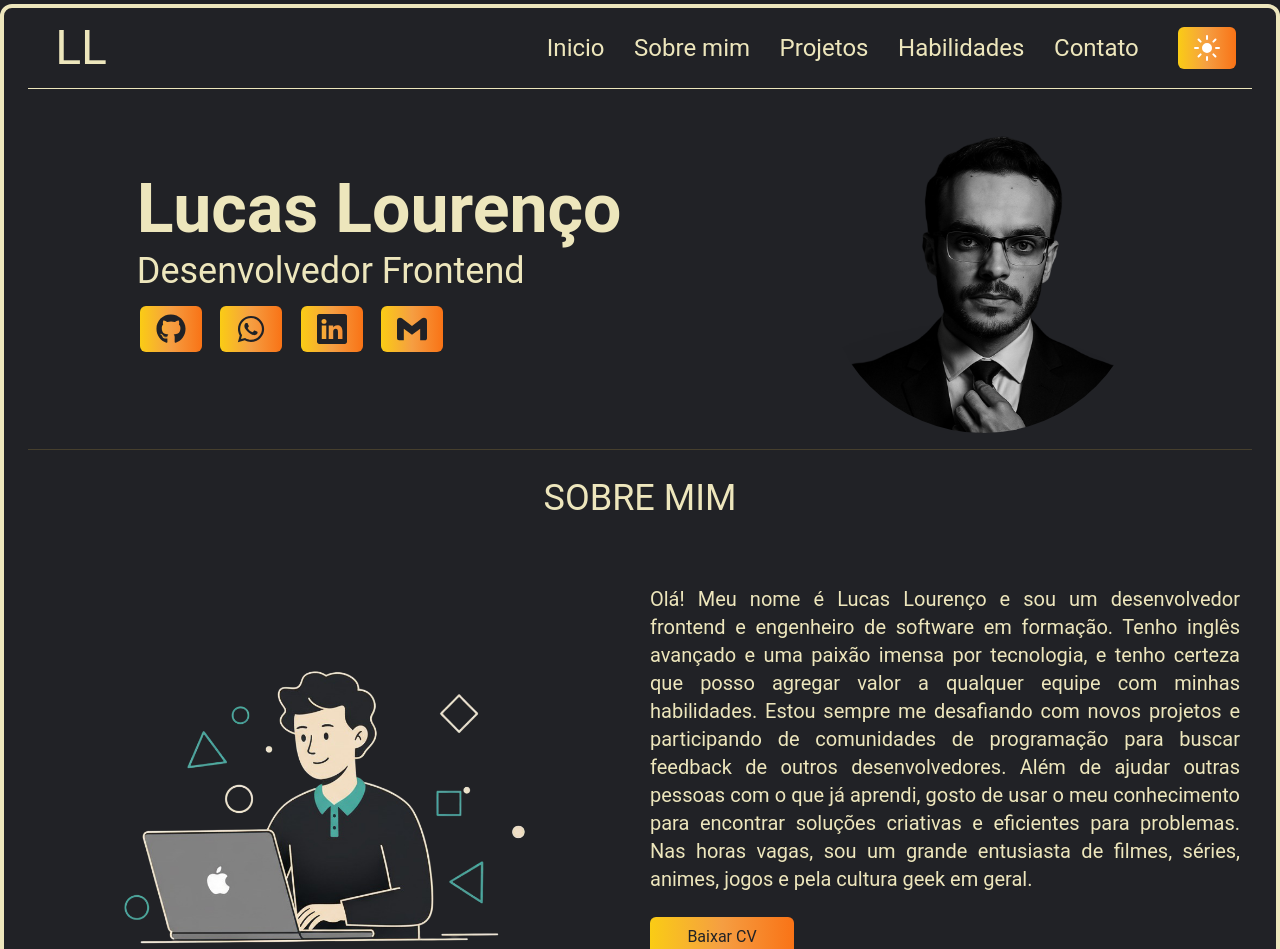
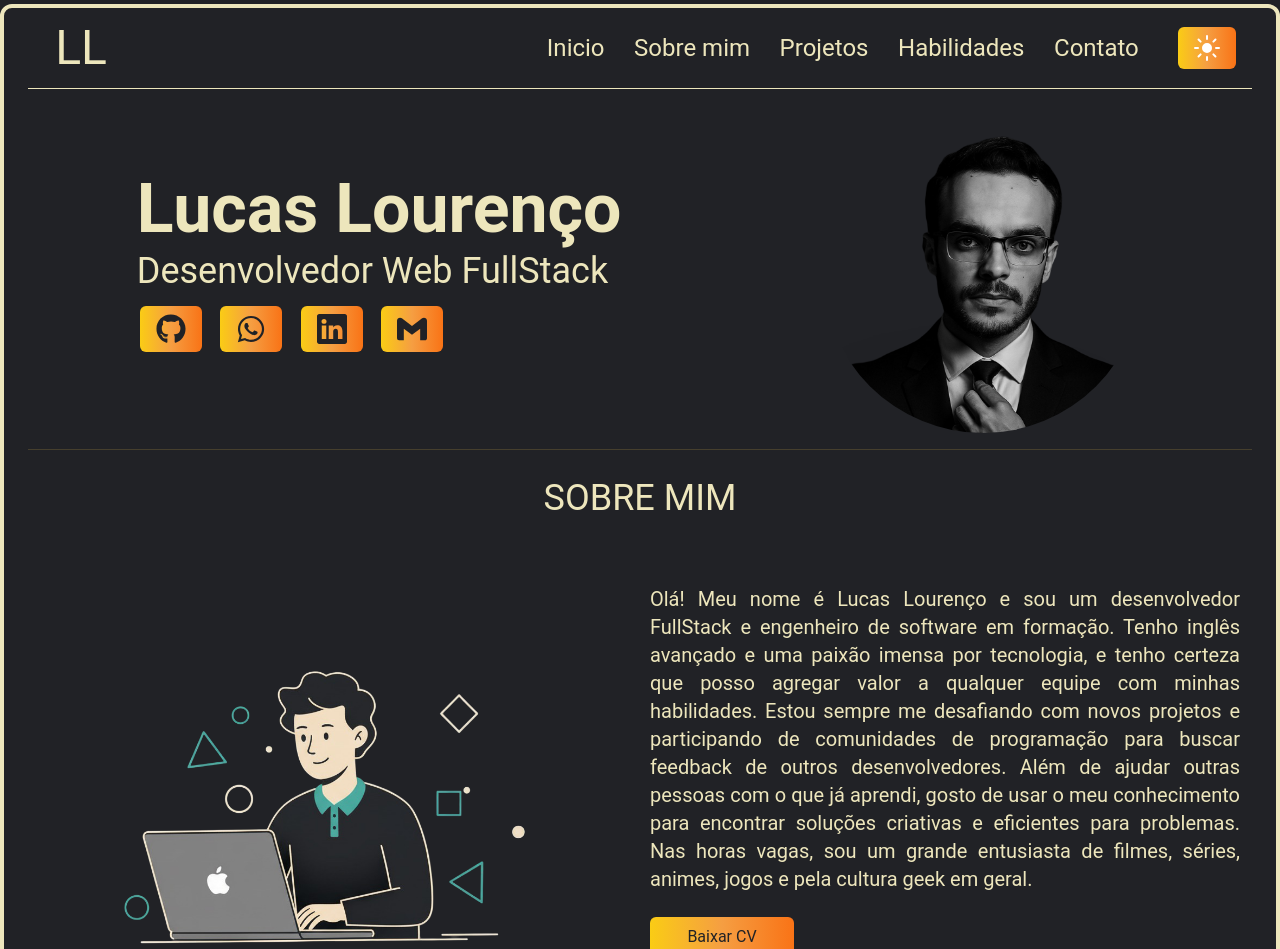
Before and after one commit to Lucas-Lourenco/Portfolio, a React (Vite) app: page / in a window 1280 px wide. Shown: the top 949 px of the page. Built offline with nearby package versions, Linux system fonts and the light colour scheme.

Commit message:
função

```diff
--- a/src/components/About/index.tsx
+++ b/src/components/About/index.tsx
@@ -13,7 +13,7 @@ export default function About() {
                 <div className='flex flex-col justify-center items-center lg:items-start '>
 
                     <h2 className="text-4xl sm:text-5xl lg:text-[4.25rem] font-bold">Lucas Lourenço</h2>
-                    <p className='text-2xl sm:text-3xl lg:text-4xl mt-2'>Desenvolvedor Frontend</p>
+                    <p className='text-2xl sm:text-3xl lg:text-4xl mt-2'>Desenvolvedor Web FullStack</p>
                     <Contact/>
                 </div>
                 <div>
@@ -37,7 +37,7 @@ export default function About() {
                 <div className='w-full lg:w-1/2 flex flex-col'>
 
                     <p className='text-lg lg:text-xl text-justify mb-6'>
-                        Olá! Meu nome é Lucas Lourenço e sou um desenvolvedor frontend e engenheiro de software em formação. Tenho inglês avançado e uma paixão imensa por tecnologia, e tenho certeza que posso agregar valor a qualquer equipe com minhas habilidades.
+                        Olá! Meu nome é Lucas Lourenço e sou um desenvolvedor FullStack e engenheiro de software em formação. Tenho inglês avançado e uma paixão imensa por tecnologia, e tenho certeza que posso agregar valor a qualquer equipe com minhas habilidades.
                         Estou sempre me desafiando com novos projetos e participando de comunidades de programação para buscar feedback de outros desenvolvedores. Além de ajudar outras pessoas com o que já aprendi, gosto de usar o meu conhecimento para encontrar soluções criativas e eficientes para problemas.
                         Nas horas vagas, sou um grande entusiasta de filmes, séries, animes, jogos e pela cultura geek em geral.
                     </p>
```
